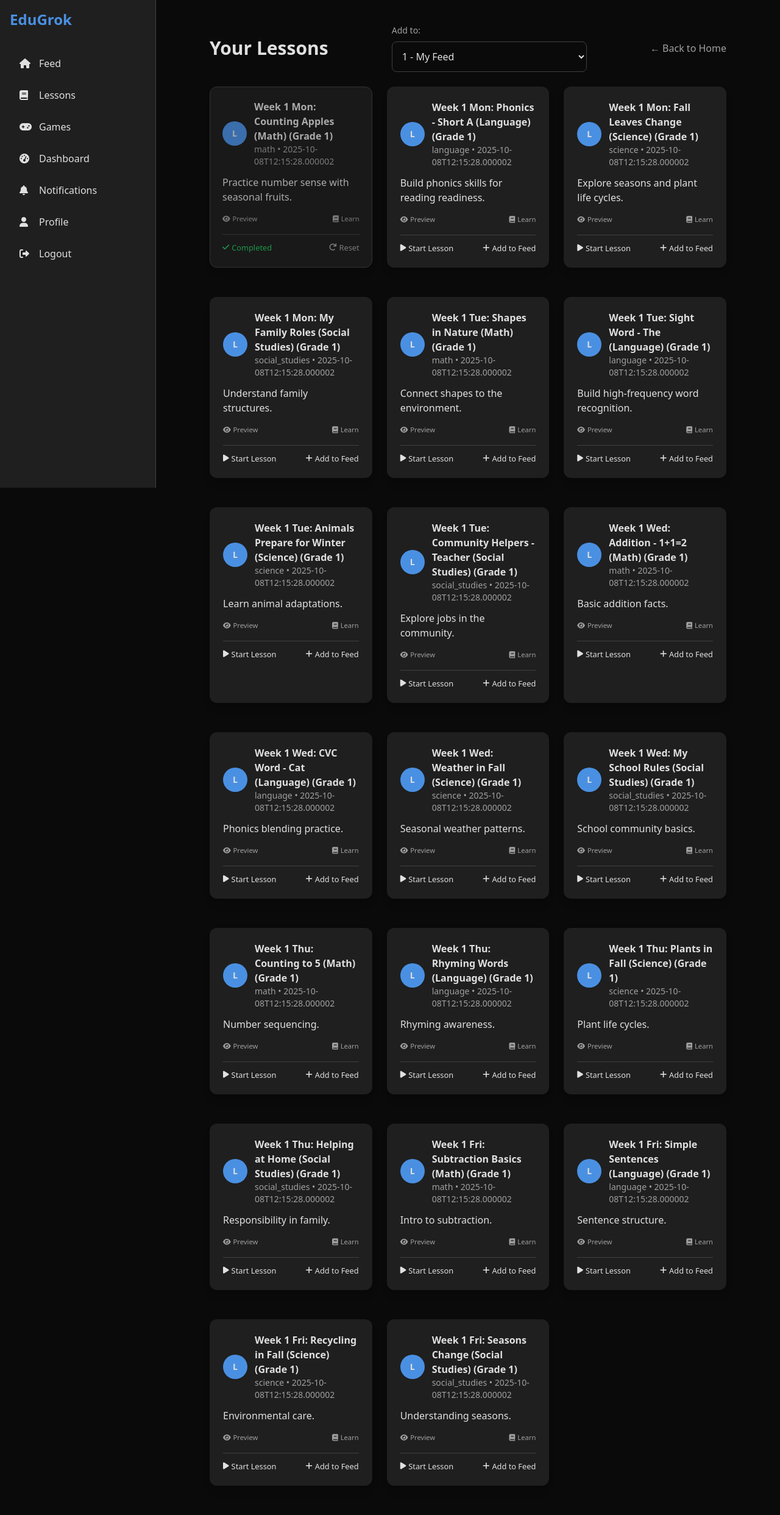
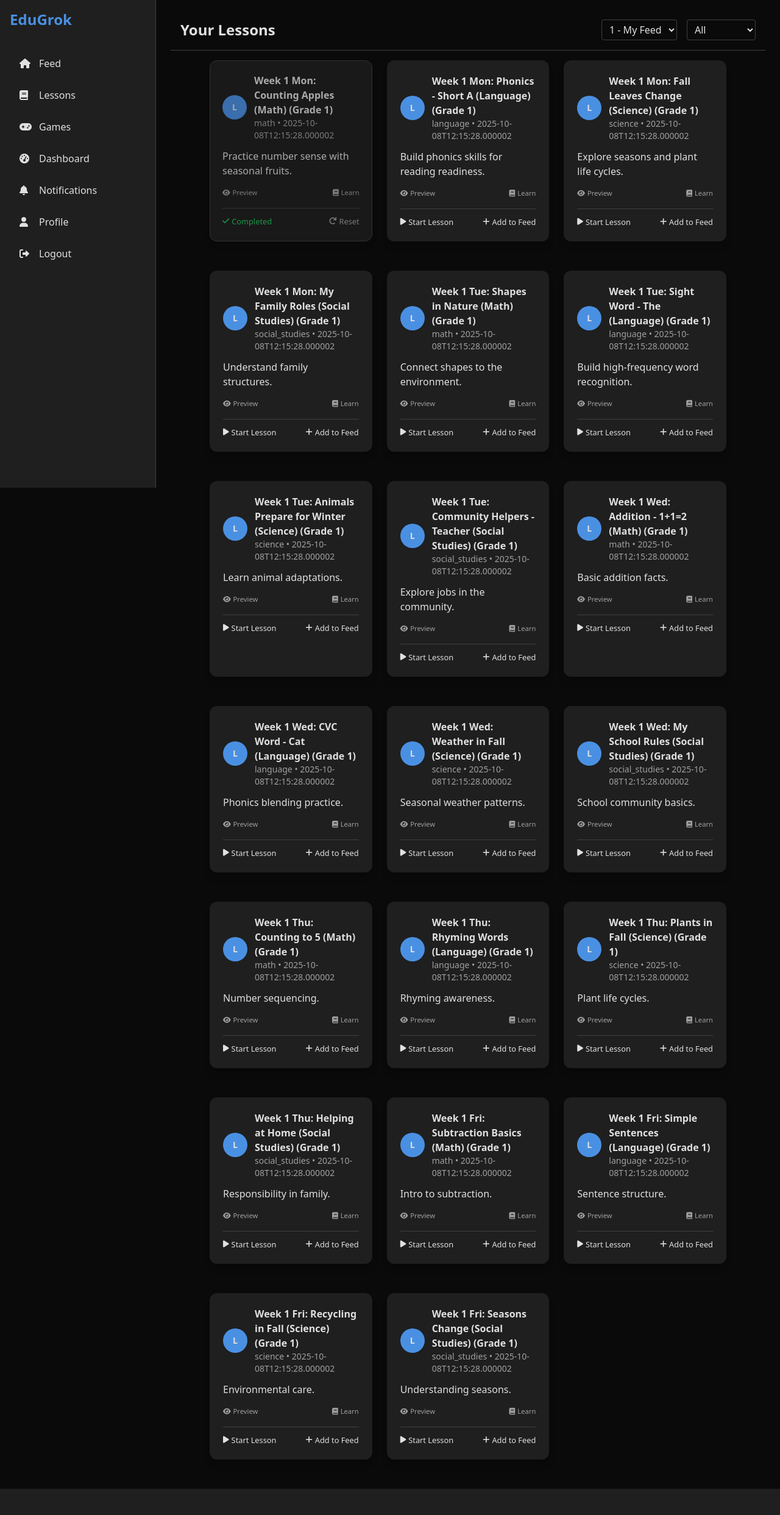
Before and after one commit to MarketExpander99/EduGrok, a Flask app: page /lessons in a window 1280 px wide. Shown: the whole page at 61% size. After the commit the page ends 2442 px from the top, so only its background shows below. Run offline with Flask 3, Linux system fonts and the light colour scheme; the visitor is signed in with stand-in values (Sample User, id 1); data comes from the database, SQL or seed files in the repository; tables that the repository leaves empty hold one stand-in row (values such as "Sample post"); some libraries are stand-ins or nearby versions.

Commit message:
lesson_card_menu

```diff
--- a/templates/lessons.html.j2
+++ b/templates/lessons.html.j2
@@ -1,16 +1,19 @@
-<!-- lessons.html.j2 (Updated: Always show child selector dropdown for parents, even with no kids—prepends "My Feed" option using selected_user_id for solo parent use. When kids exist, "My Feed" is first option, followed by kids. Updated label to include grade from first lesson (or default 1). JS unchanged, as it already uses selected_user_id correctly. This prevents flow breakage and makes adding to own feed explicit. Preserved all styling, logic, and sparkly-border for incomplete lessons.) -->
+<!-- lessons.html.j2 (Updated: Transformed header into sticky floating menu similar to home.html.j2, including subject filter dropdown (All, Math, Language, Science, General) that reloads with ?subject= param; integrated student selector next to title; added back-to-home icon; applied identical scroll hide/show logic to #sticky-header. Updated changeKid and added changeSubject to preserve URL params. Used separate scroll vars to avoid base conflict. Preserved all existing lesson cards, sparkly-border, and JS functions.) -->
 {% extends "base.html.j2" %}
 
 {% block title %}Lessons - EduGrok{% endblock %}
 
+{% set subject = request.args.get('subject', '') %}
+
 {% block content %}
-<div class="container mx-auto p-6 max-w-4xl">
-    <div class="flex justify-between items-center mb-6">
-        <h1 class="text-3xl font-bold text-grok-text">Your Lessons</h1>
-        <!-- Always show selector for parents (inferred by presence of selected_user_id/kids); if no kids, only "My Feed" -->
-        <div class="flex-1 max-w-xs mx-4">
-            <label for="kid-selector" class="block text-grok-secondary font-medium mb-2 text-sm">Add to:</label>
-            <select id="kid-selector" class="w-full p-3 border border-grok-border rounded-lg focus:outline-none focus:ring-2 focus:ring-grok-accent bg-transparent text-grok-text" onchange="changeKid(this.value)">
+<div class="bg-grok-bg border-b border-grok-border sticky top-0 z-50 transition-transform duration-300 ease-in-out w-full left-0" id="sticky-header">
+    <div class="p-4 flex justify-between items-center">
+        <div class="flex items-center space-x-3">
+            <h1 class="text-2xl font-bold text-grok-text">Your Lessons</h1>
+        </div>
+        <div class="flex items-center space-x-4">
+            <!-- Student Selector -->
+            <select id="kid-selector" class="bg-transparent border border-grok-border rounded text-grok-text px-2 py-1" onchange="changeKid(this.value)">
                 <!-- Always prepend "My Feed" option -->
                 <option value="{{ selected_user_id }}" {% if selected_user_id == session.user_id or not kids %}selected{% endif %}>
                     {% if lessons %}{{ lessons[0].grade }}{% else %}1{% endif %} - My Feed
@@ -21,9 +24,18 @@
                     {% endfor %}
                 {% endif %}
             </select>
+            <!-- Subject Filter -->
+            <select id="subject-select" class="bg-transparent border border-grok-border rounded text-grok-text px-2 py-1" onchange="changeSubject(this.value)">
+                <option value="" {% if not subject %}selected{% endif %}>All</option>
+                <option value="Math" {% if subject == 'Math' %}selected{% endif %}>Math</option>
+                <option value="Language" {% if subject == 'Language' %}selected{% endif %}>Language</option>
+                <option value="Science" {% if subject == 'Science' %}selected{% endif %}>Science</option>
+                <option value="General" {% if subject == 'General' %}selected{% endif %}>General</option>
+            </select>
         </div>
-        <a href="{{ url_for('home') }}" class="text-grok-secondary hover:text-grok-accent">&larr; Back to Home</a>
     </div>
+</div>
+<div class="container mx-auto p-6 max-w-4xl pt-4">
     {% if lessons %}
         <div class="grid grid-cols-1 md:grid-cols-2 lg:grid-cols-3 gap-6">
             {% for lesson in lessons %}
@@ -82,10 +94,67 @@
 </div>
 
 <script>
+    // Sticky header scroll hide/show logic (separate from base to avoid conflict)
+    let headerLastScrollTop = 0;
+    let headerTicking = false;
+    const headerScrollThreshold = 10;
+
+    function updateHeaderPosition() {
+        let st = window.pageYOffset || document.documentElement.scrollTop;
+        const delta = st - headerLastScrollTop;
+        const isScrollingDown = delta > headerScrollThreshold;
+        const isScrollingUp = delta < -headerScrollThreshold;
+
+        const header = document.getElementById('sticky-header');
+        if (header) {
+            if (isScrollingDown) {
+                header.style.transform = 'translateY(-100%)';
+            } else if (isScrollingUp) {
+                header.style.transform = 'translateY(0)';
+            }
+        }
+
+        headerLastScrollTop = st <= 0 ? 0 : st;
+        headerTicking = false;
+    }
+
+    window.addEventListener('scroll', () => {
+        if (!headerTicking) {
+            requestAnimationFrame(updateHeaderPosition);
+            headerTicking = true;
+        }
+    });
+
+    // Initial setup
+    document.addEventListener('DOMContentLoaded', function() {
+        const header = document.getElementById('sticky-header');
+        if (header) {
+            header.style.transform = 'translateY(0)';
+        }
+        setTimeout(() => {
+            headerLastScrollTop = window.pageYOffset || document.documentElement.scrollTop;
+        }, 100);
+        updateHeaderPosition();
+    });
+
     function changeKid(kidId) {
-        if (kidId) {
-            window.location.href = `/lessons?kid_id=${kidId}`;
+        const url = new URL(window.location);
+        if (kidId && kidId != '{{ selected_user_id }}') {  // Assume selected_user_id is own ID for My Feed
+            url.searchParams.set('kid_id', kidId);
+        } else {
+            url.searchParams.delete('kid_id');
         }
+        window.location.href = url.toString();
+    }
+
+    function changeSubject(subject) {
+        const url = new URL(window.location);
+        if (subject) {
+            url.searchParams.set('subject', subject);
+        } else {
+            url.searchParams.delete('subject');
+        }
+        window.location.href = url.toString();
     }
 
     async function handleFetch(fetchPromise, successMsg, errorMsg, callback) {
```
